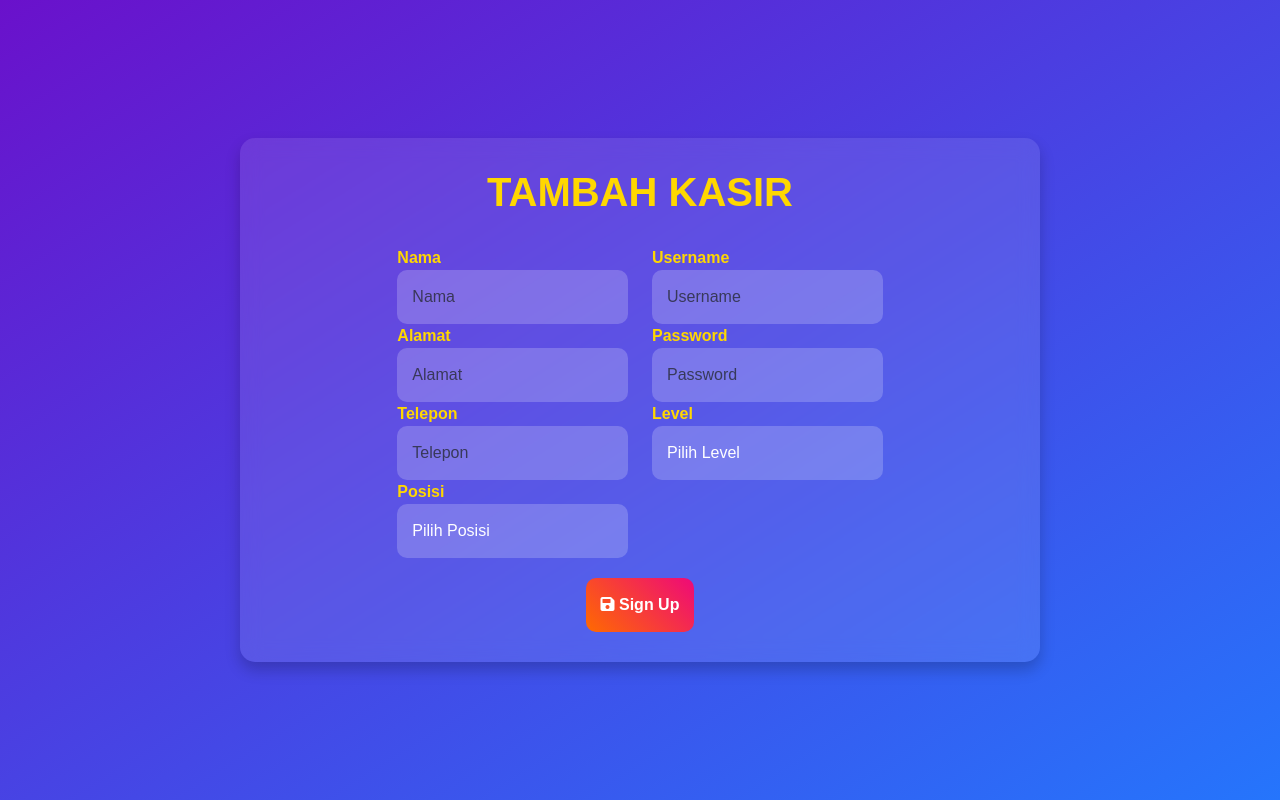
After one commit to CalvinArdiansyah18/toko_buku_ukk, a PHP site: page /myPHP/pages/register.php in a window 1280 px wide. The commit adds this page. Run offline with PHP 8.4, Linux system fonts and the light colour scheme.

Commit message:
update register

```diff
--- /dev/null
+++ b/pages/register.php
@@ -0,0 +1,202 @@
+<!DOCTYPE html>
+<html lang="en">
+
+<head>
+    <meta charset="UTF-8">
+    <meta name="viewport" content="width=device-width, initial-scale=1.0">
+    <title>Tambah Kasir</title>
+    <!-- Bootstrap CSS -->
+    <link href="https://cdn.jsdelivr.net/npm/bootstrap@5.3.2/dist/css/bootstrap.min.css" rel="stylesheet">
+    <!-- Font Awesome -->
+    <link rel="stylesheet" href="https://cdnjs.cloudflare.com/ajax/libs/font-awesome/6.0.0/css/all.min.css">
+    <!-- Custom CSS -->
+    <style>
+        /* Style untuk H1 */
+        .content-header h1 {
+            text-align: center;
+            margin-bottom: 30px;
+            font-weight: bold;
+            color: #ffd700;
+            /* Aksen emas */
+        }
+
+        /* Background */
+        body {
+            background: linear-gradient(to bottom right, #6a11cb, #2575fc);
+            font-family: 'Poppins', sans-serif;
+            color: #fff;
+            margin: 0;
+            height: 100vh;
+            display: flex;
+            justify-content: center;
+            align-items: center;
+            padding: 0;
+        }
+
+        .content-wrapper {
+            background: rgba(255, 255, 255, 0.1);
+            backdrop-filter: blur(10px);
+            padding: 30px;
+            border-radius: 15px;
+            box-shadow: 0 8px 15px rgba(0, 0, 0, 0.2);
+            width: 100%;
+            max-width: 800px;
+        }
+
+        /* Form styling */
+        .form-group label {
+            font-weight: 600;
+            color: #ffd700;
+            /* Aksen emas */
+        }
+
+        .form-control {
+            background: rgba(255, 255, 255, 0.2);
+            border: none;
+            border-radius: 10px;
+            padding: 15px;
+            font-size: 16px;
+            color: #fff;
+            box-sizing: border-box;
+            outline: none;
+            transition: background 0.3s ease, box-shadow 0.3s ease;
+        }
+
+        .form-control:focus {
+            background: rgba(255, 255, 255, 0.3);
+            box-shadow: 0 0 8px #ffd700;
+            /* Aksen fokus */
+        }
+
+        /* Tombol simpan */
+        .btn-primary {
+            background: linear-gradient(45deg, #ff6a00, #ee0979);
+            border: none;
+            padding: 15px;
+            font-size: 16px;
+            font-weight: bold;
+            color: #fff;
+            border-radius: 10px;
+            cursor: pointer;
+            transition: background 0.3s ease, transform 0.3s ease;
+        }
+
+        .btn-primary:hover {
+            background: linear-gradient(45deg, #ee0979, #ff6a00);
+            transform: scale(1.05);
+        }
+
+        /* Kolom maksimal 4 */
+        .col-md-6 {
+            margin-bottom: 20px;
+        }
+
+        /* Lebar maksimal untuk formulir */
+        .col-md-8 {
+            max-width: 800px;
+        }
+
+        /* Footer tombol simpan */
+        .box-footer {
+            text-align: center;
+        }
+
+        /* Aksen emas tambahan */
+        .btn-secondary {
+            background: rgba(255, 255, 255, 0.2);
+            border: 1px solid #ffd700;
+            border-radius: 10px;
+            padding: 10px;
+            font-size: 14px;
+            font-weight: bold;
+            color: #ffd700;
+            cursor: pointer;
+            transition: background 0.3s ease, color 0.3s ease;
+            display: inline-block;
+            margin-top: 10px;
+        }
+
+        .btn-secondary:hover {
+            background: #ffd700;
+            color: #6a11cb;
+        }
+    </style>
+
+</head>
+
+<body>
+    <!-- Content Wrapper -->
+    <div class="container">
+        <div class="content-wrapper mx-auto">
+            <!-- Content Header (Page header) -->
+            <section class="content-header">
+                <h1 class="text-center">TAMBAH KASIR</h1>
+            </section>
+
+            <!-- Main content -->
+            <section class="content">
+                <div class="row justify-content-center">
+                    <!-- left column -->
+                    <div class="col-md-8">
+                        <!-- general form elements -->
+                        <form role="form" method="post" action="../pages/register_process.php">
+                            <div class="row">
+                                <div class="col-md-6">
+                                    <div class="form-group">
+                                        <label>Nama</label>
+                                        <input type="text" name="nama" class="form-control" placeholder="Nama" required>
+                                    </div>
+                                    <div class="form-group">
+                                        <label>Alamat</label>
+                                        <input type="text" name="alamat" class="form-control" placeholder="Alamat" required>
+                                    </div>
+                                    <div class="form-group">
+                                        <label>Telepon</label>
+                                        <input type="text" name="telepon" class="form-control" placeholder="Telepon" required>
+                                    </div>
+                                    <div class="form-group">
+                                        <label>Posisi</label>
+                                        <select name="status" class="form-control" required>
+                                            <option disabled selected value="">Pilih Posisi</option>
+                                            <option value="Admin">Admin</option>
+                                            <option value="Pegawai">Pegawai</option>
+                                        </select>
+                                    </div>
+                                </div>
+                                <div class="col-md-6">
+                                    <div class="form-group">
+                                        <label>Username</label>
+                                        <input type="text" name="username" class="form-control" placeholder="Username" required>
+                                    </div>
+                                    <div class="form-group">
+                                        <label>Password</label>
+                                        <input type="password" name="password" class="form-control" placeholder="Password" required>
+                                    </div>
+                                    <div class="form-group">
+                                        <label>Level</label>
+                                        <select name="level" class="form-control" required>
+                                            <option disabled selected value="">Pilih Level</option>
+                                            <option value="Admin">Admin</option>
+                                            <option value="Pegawai">Pegawai</option>
+                                        </select>
+                                    </div>
+                                </div>
+                            </div>
+                            <!-- Footer -->
+                            <div class="box-footer">
+                                <button type="submit" class="btn btn-primary" title="Simpan Data">
+                                    <i class="fas fa-save"></i> Sign Up
+                                </button>
+                            </div>
+                        </form>
+                    </div>
+                </div>
+            </section>
+        </div>
+    </div>
+
+    <!-- Bootstrap JS -->
+    <script src="https://cdn.jsdelivr.net/npm/bootstrap@5.3.2/dist/js/bootstrap.bundle.min.js"></script>
+</body>
+
+</html>
```
Also changed, not shown: pages/login.php (+26 -3 lines), pages/register_process.php (added, +22 -0 lines).
